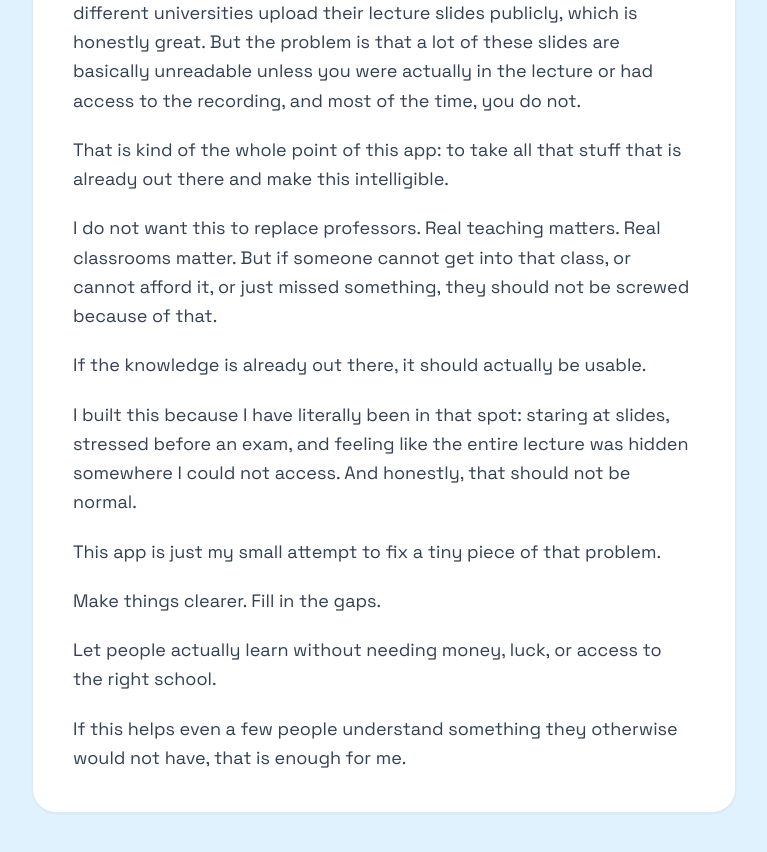
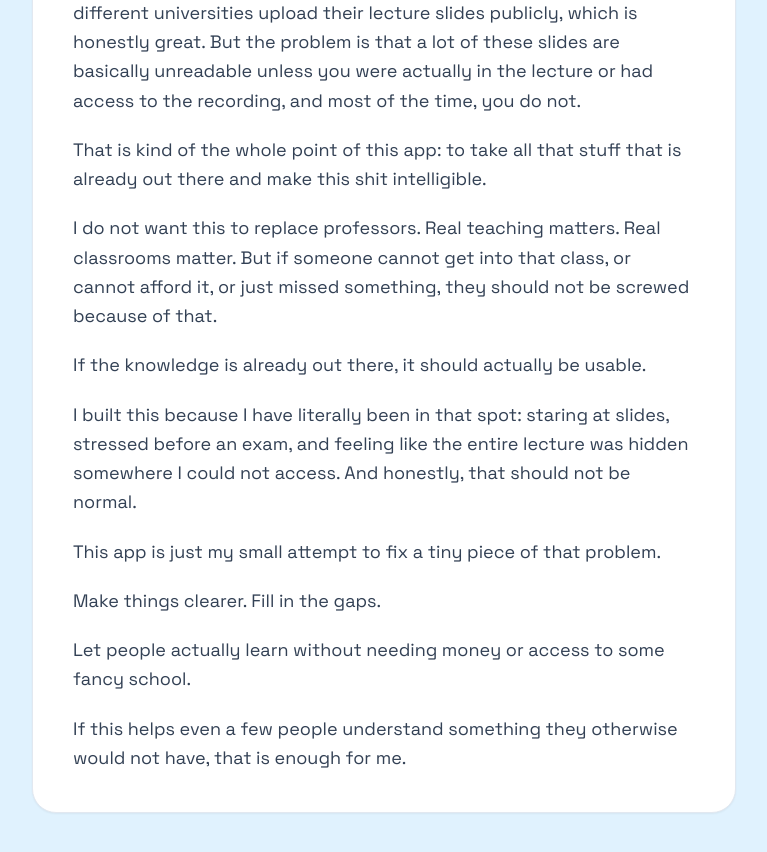
Before and after one commit to skanda-vyas-srinivasan/Lectura, a Next.js app in the folder frontend/: page /purpose in a window 1280 px wide. Shown: the part 500-1352 px from the top of the page, without its empty margins (256-1023 px from the left). Built offline with nearby package versions, Linux system fonts and the light colour scheme.

Commit message:
Refine purpose page copy

```diff
--- a/frontend/app/purpose/page.tsx
+++ b/frontend/app/purpose/page.tsx
@@ -40,7 +40,7 @@ export default function PurposePage() {
             </p>
             <p>
               That is kind of the whole point of this app: to take all that stuff that
-              is already out there and make this intelligible.
+              is already out there and make this shit intelligible.
             </p>
             <p>
               I do not want this to replace professors. Real teaching matters. Real
@@ -58,8 +58,8 @@ export default function PurposePage() {
             <p>This app is just my small attempt to fix a tiny piece of that problem.</p>
             <p>Make things clearer. Fill in the gaps.</p>
             <p>
-              Let people actually learn without needing money, luck, or access to the
-              right school.
+              Let people actually learn without needing money or access to some fancy
+              school.
             </p>
             <p>
               If this helps even a few people understand something they otherwise
```
